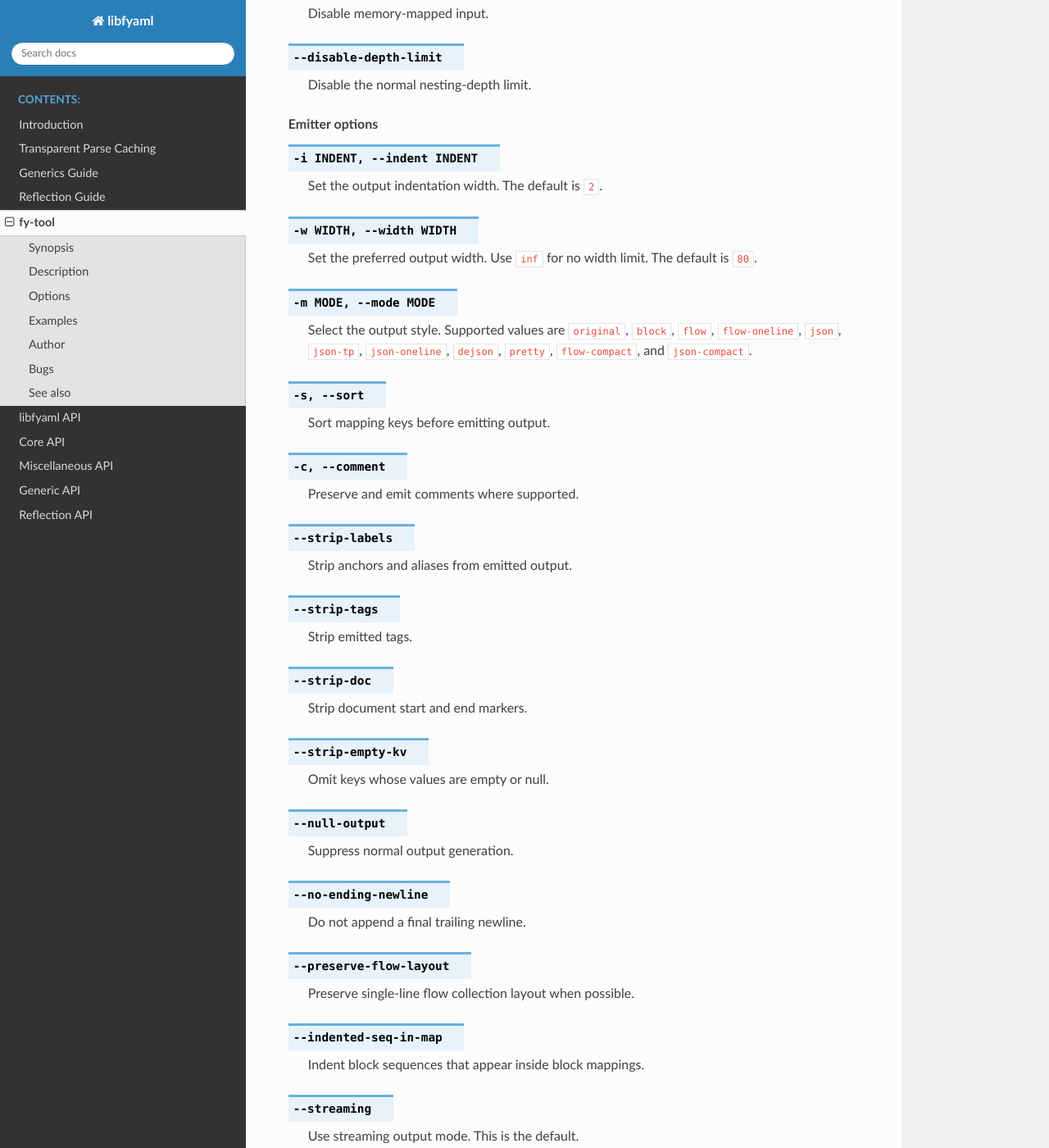
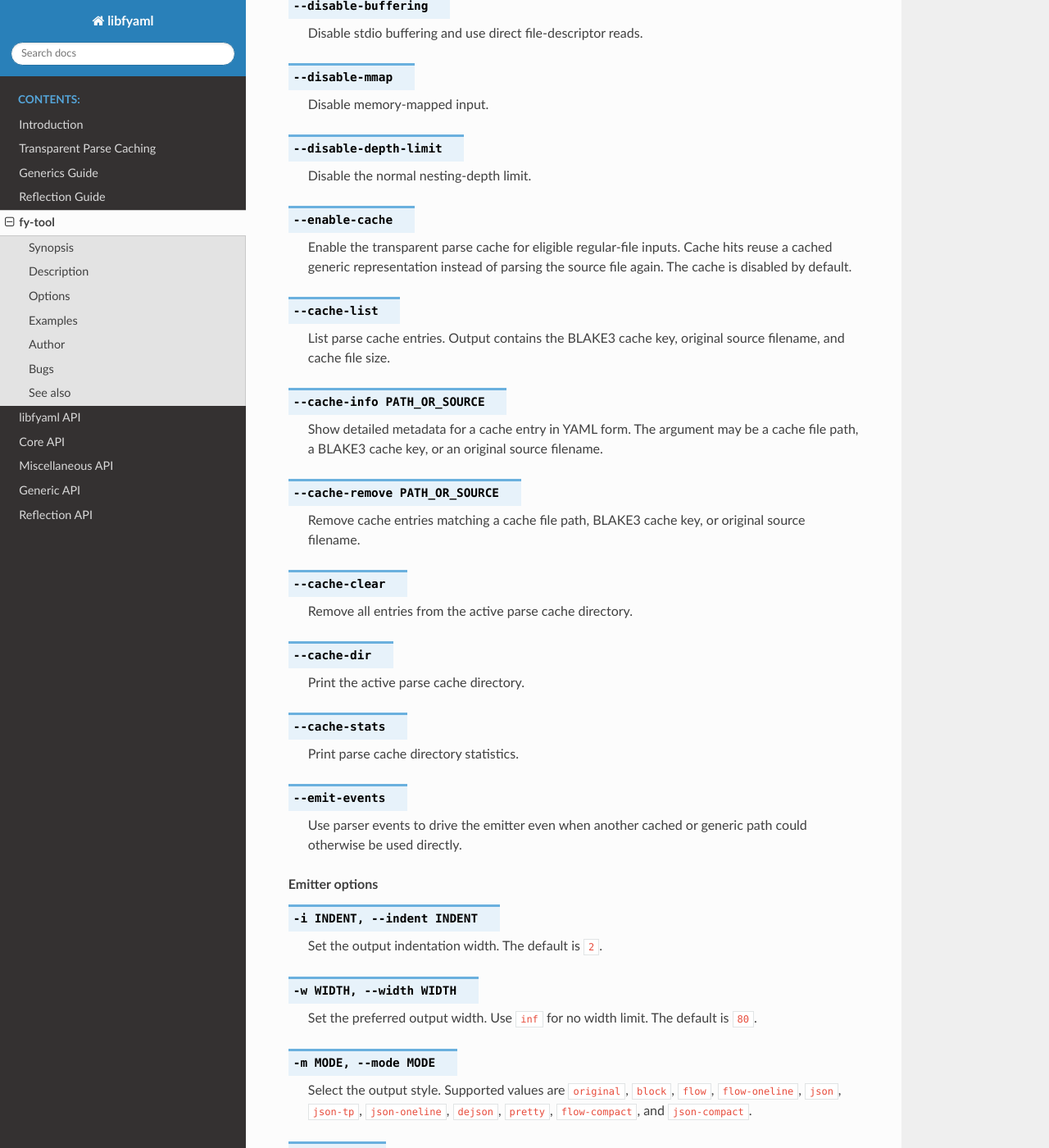
Before and after one commit to pantoniou/libfyaml, a Sphinx documentation site: the page built from doc/man/fy-tool.rst, in a window 1280 px wide and 1400 px high, scrolled down 3254 px. Shown: the whole window at 82% size. Built offline with Sphinx 7.4.7 and the Read the Docs theme 3.1.0, drawn with Linux system fonts in a browser that asks for light colours; some of the changed text lies outside the part shown.

Commit message:
doc: update cache and fy-tool documentation
Update the docs and the canned man pages.

Signed-off-by: Pantelis Antoniou <pantelis.antoniou@konsulko.com>

```diff
--- a/doc/man/fy-tool.rst
+++ b/doc/man/fy-tool.rst
@@ -125,6 +125,11 @@ Options
 
    Accept relaxed indentation rules in flow mode.
 
+.. option:: --relaxed-flow-doc
+
+   Accept flow-style documents without an explicit document start, as used by
+   JSON-lines style input.
+
 .. option:: --prefer-recursive
 
    Prefer recursive algorithms over iterative ones.
@@ -156,6 +161,44 @@ Options
 .. option:: --disable-depth-limit
 
    Disable the normal nesting-depth limit.
+
+.. option:: --enable-cache
+
+   Enable the transparent parse cache for eligible regular-file inputs. Cache
+   hits reuse a cached generic representation instead of parsing the source
+   file again. The cache is disabled by default.
+
+.. option:: --cache-list
+
+   List parse cache entries. Output contains the BLAKE3 cache key, original
+   source filename, and cache file size.
+
+.. option:: --cache-info PATH_OR_SOURCE
+
+   Show detailed metadata for a cache entry in YAML form. The argument may be
+   a cache file path, a BLAKE3 cache key, or an original source filename.
+
+.. option:: --cache-remove PATH_OR_SOURCE
+
+   Remove cache entries matching a cache file path, BLAKE3 cache key, or
+   original source filename.
+
+.. option:: --cache-clear
+
+   Remove all entries from the active parse cache directory.
+
+.. option:: --cache-dir
+
+   Print the active parse cache directory.
+
+.. option:: --cache-stats
+
+   Print parse cache directory statistics.
+
+.. option:: --emit-events
+
+   Use parser events to drive the emitter even when another cached or generic
+   path could otherwise be used directly.
 
 .. rubric:: Emitter options
 
@@ -433,9 +472,12 @@ Options
 
    Create source markers in generated generic data.
 
-.. option:: --pyyaml-compat
+.. option:: --schema SCHEMA
 
-   Enable PyYAML compatibility mode.
+   Select the generic decoder schema. Supported values include ``auto``,
+   ``yaml1.2-failsafe``, ``yaml1.2-core``, ``yaml1.2-json``,
+   ``yaml1.1-failsafe``, ``yaml1.1``, ``yaml1.1-pyyaml``, ``json``, and
+   ``python``.
 
 .. option:: --keep-style
 
--- a/doc/transparent-cache.rst
+++ b/doc/transparent-cache.rst
@@ -104,6 +104,9 @@ The core public cache inspection API consists of:
 * ``fy_parse_cache_walk()`` to enumerate cache entries
 * ``fy_parse_cache_override()`` to redirect the cache root for the current
   process
+* ``fy_parse_cache_get_min_file_size()`` to read the active size cutoff
+* ``fy_parse_cache_set_min_file_size()`` to override the size cutoff for the
+  current process; pass ``-1`` to restore the default
 
 The associated metadata container is ``struct fy_parse_cache_file_info``.
 
```
Also changed, not shown: other parts of doc/man/fy-tool.rst (+0 -4 lines), 6 other files.
